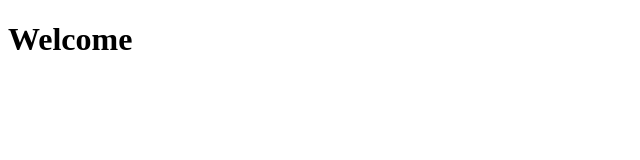
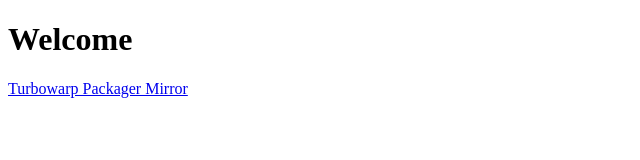
Before and after one commit to Xanderplayz16/Xanderplayz16.github.io, a plain HTML site: page index.html in a window 1280 px wide. Shown: the whole page, without its empty margins (0-640 px from the left). Drawn offline with Linux system fonts and the light colour scheme.

Commit message:
Update index.html

```diff
--- a/index.html
+++ b/index.html
@@ -5,6 +5,7 @@
   </head>
   <body>
     <h1>Welcome</h1>
+    <a href="/packager">Turbowarp Packager Mirror</a>
 
   </body>
 </html>
```
